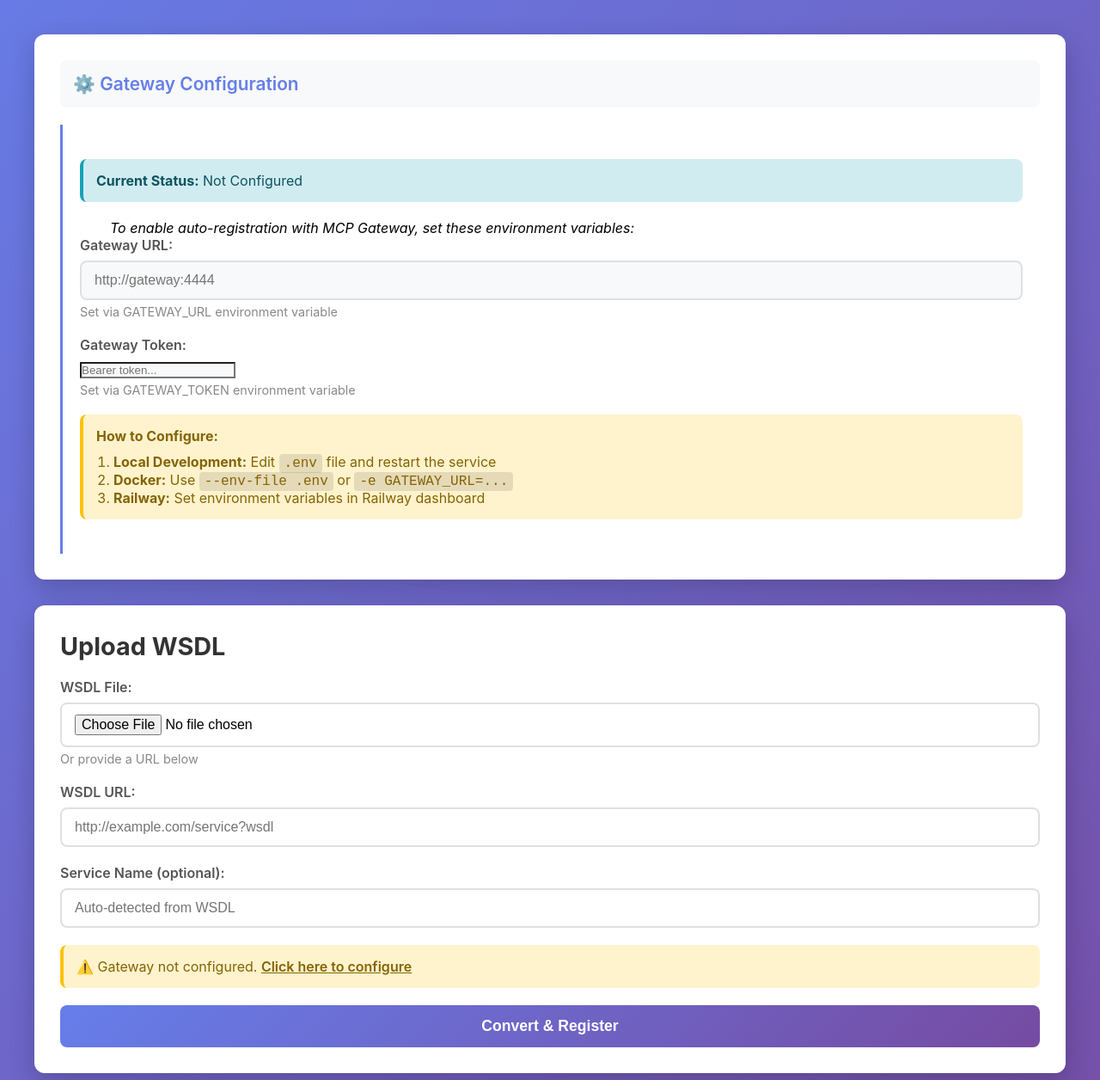
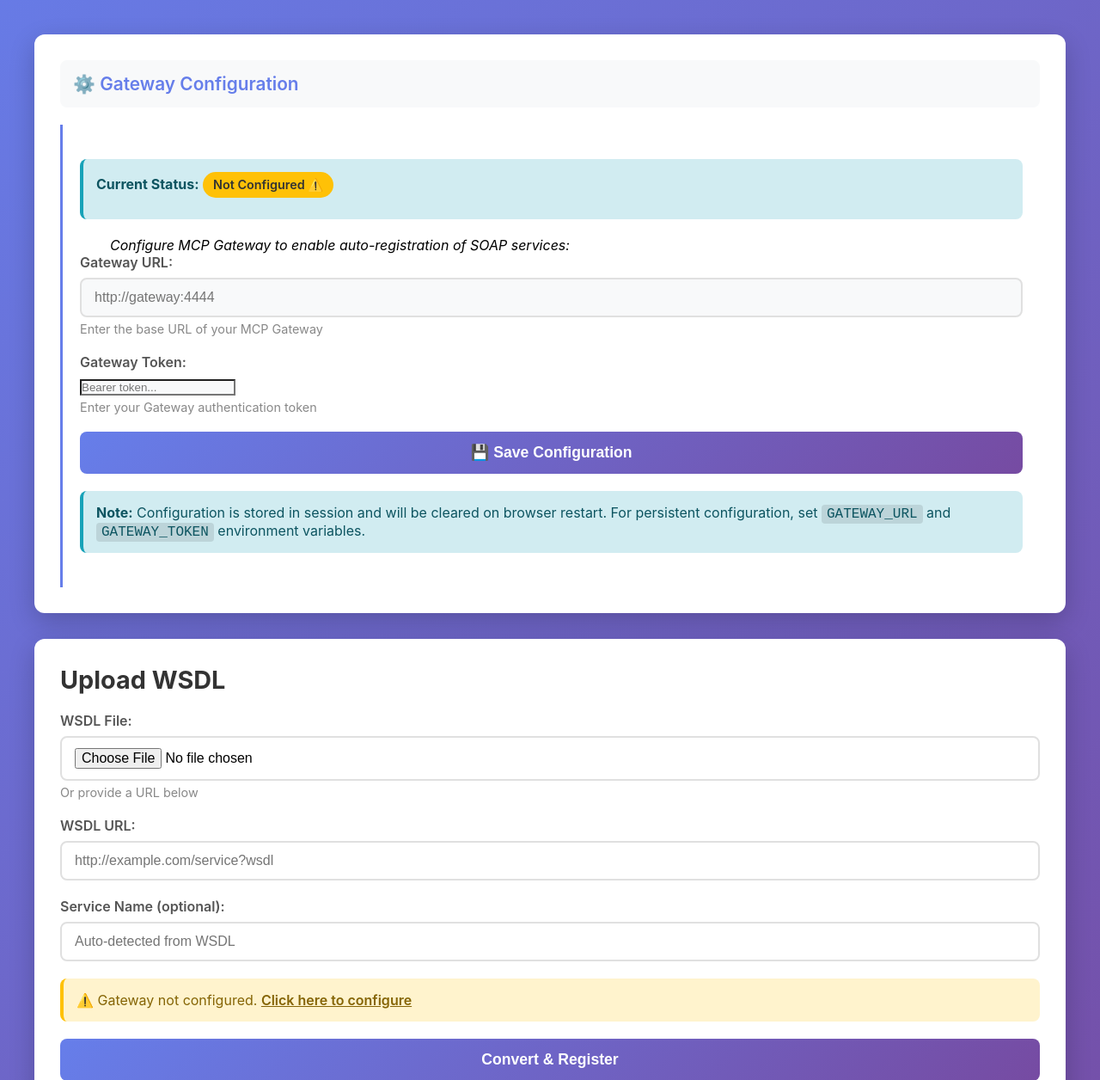
Before and after one commit to venubhamidi/rest-soap-proxy, a Flask app: page / in a window 1280 px wide, after a click on "⚙️ Gateway Configuration". Shown: the part 193-1449 px from the top of the page at 86% size. Run offline with Flask 3, Linux system fonts and the light colour scheme; data that the repository does not hold is empty.

Commit message:
Add editable Gateway configuration in UI with session storage

```diff
--- a/app.py
+++ b/app.py
@@ -2,7 +2,7 @@
 SOAP-to-REST Proxy Service
 Main Flask application
 """
-from flask import Flask, request, jsonify, render_template, send_file
+from flask import Flask, request, jsonify, render_template, send_file, session
 import json
 import yaml
 import tempfile
@@ -27,6 +27,7 @@ logger = logging.getLogger(__name__)
 # Initialize Flask app
 app = Flask(__name__)
 app.config['MAX_CONTENT_LENGTH'] = 16 * 1024 * 1024  # 16MB max upload
+app.secret_key = os.getenv('SECRET_KEY', 'dev-secret-key-change-in-production')
 
 # Initialize database
 init_db()
@@ -35,10 +36,27 @@ init_db()
 soap_translator = get_soap_translator()
 
 
+def is_gateway_configured():
+    """Check if gateway is configured (env vars or session)"""
+    return Config.gateway_configured() or (
+        session.get('gateway_url') and session.get('gateway_token')
+    )
+
+
+def get_gateway_url():
+    """Get gateway URL from session or env"""
+    return session.get('gateway_url') or Config.GATEWAY_URL
+
+
+def get_gateway_token():
+    """Get gateway token from session or env"""
+    return session.get('gateway_token') or Config.GATEWAY_TOKEN
+
+
 @app.route('/')
 def index():
     """Main web UI"""
-    return render_template('index.html', gateway_configured=Config.gateway_configured())
+    return render_template('index.html', gateway_configured=is_gateway_configured())
 
 
 @app.route('/health')
@@ -58,7 +76,7 @@ def health():
     return jsonify({
         'status': 'healthy',
         'database': db_status,
-        'gateway_configured': Config.gateway_configured(),
+        'gateway_configured': is_gateway_configured(),
         'cache_stats': soap_translator.get_cache_stats()
     })
 
@@ -141,9 +159,12 @@ def convert_wsdl():
         }
 
         # Auto-register with Gateway if requested
-        if auto_register and Config.gateway_configured():
+        if auto_register and is_gateway_configured():
             try:
-                gateway_client = GatewayClient()
+                gateway_client = GatewayClient(
+                    gateway_url=get_gateway_url(),
+                    bearer_token=get_gateway_token()
+                )
                 gateway_result = gateway_client.register_service(
                     service=service,
                     proxy_base_url=Config.PROXY_BASE_URL,
@@ -225,9 +246,12 @@ def delete_service(service_id):
             return jsonify({'error': 'Service not found'}), 404
 
         # Unregister from Gateway if registered
-        if service.gateway_registered and Config.gateway_configured():
+        if service.gateway_registered and is_gateway_configured():
             try:
-                gateway_client = GatewayClient()
+                gateway_client = GatewayClient(
+                    gateway_url=get_gateway_url(),
+                    bearer_token=get_gateway_token()
+                )
                 gateway_client.unregister_service(service, db)
                 logger.info(f"Service unregistered from Gateway: {service.name}")
             except Exception as e:
@@ -287,8 +311,8 @@ def download_openapi(service_id, format):
 @app.route('/api/services/<service_id>/register-gateway', methods=['POST'])
 def register_with_gateway(service_id):
     """Manually register service with MCP Gateway"""
-    if not Config.gateway_configured():
-        return jsonify({'error': 'Gateway not configured. Set GATEWAY_URL and GATEWAY_TOKEN'}), 400
+    if not is_gateway_configured():
+        return jsonify({'error': 'Gateway not configured. Please configure Gateway URL and Token in the UI'}), 400
 
     db = SessionLocal()
     try:
@@ -301,7 +325,10 @@ def register_with_gateway(service_id):
             return jsonify({'error': 'Service already registered with Gateway'}), 409
 
         # Register with Gateway
-        gateway_client = GatewayClient()
+        gateway_client = GatewayClient(
+            gateway_url=get_gateway_url(),
+            bearer_token=get_gateway_token()
+        )
         result = gateway_client.register_service(
             service=service,
             proxy_base_url=Config.PROXY_BASE_URL,
@@ -327,7 +354,7 @@ def register_with_gateway(service_id):
 @app.route('/api/services/<service_id>/unregister-gateway', methods=['DELETE'])
 def unregister_from_gateway(service_id):
     """Unregister service from MCP Gateway"""
-    if not Config.gateway_configured():
+    if not is_gateway_configured():
         return jsonify({'error': 'Gateway not configured'}), 400
 
     db = SessionLocal()
@@ -341,7 +368,10 @@ def unregister_from_gateway(service_id):
             return jsonify({'error': 'Service not registered with Gateway'}), 409
 
         # Unregister from Gateway
-        gateway_client = GatewayClient()
+        gateway_client = GatewayClient(
+            gateway_url=get_gateway_url(),
+            bearer_token=get_gateway_token()
+        )
         gateway_client.unregister_service(service, db)
 
         logger.info(f"Service unregistered from Gateway: {service.name}")
@@ -393,6 +423,42 @@ def execute_soap_operation(service_name, operation_name):
         }), 500
 
 
+@app.route('/api/gateway/config', methods=['GET'])
+def get_gateway_config():
+    """Get gateway configuration (from env or session)"""
+    gateway_url = session.get('gateway_url') or Config.GATEWAY_URL
+    gateway_token = session.get('gateway_token') or Config.GATEWAY_TOKEN
+
+    return jsonify({
+        'gateway_url': gateway_url,
+        'gateway_token': '****' if gateway_token else '',  # Mask token
+        'configured': bool(gateway_url and gateway_token)
+    })
+
+
+@app.route('/api/gateway/config', methods=['POST'])
+def save_gateway_config():
+    """Save gateway configuration to session"""
+    data = request.json
+
+    gateway_url = data.get('gateway_url', '').strip()
+    gateway_token = data.get('gateway_token', '').strip()
+
+    if not gateway_url or not gateway_token:
+        return jsonify({'error': 'Both gateway_url and gateway_token are required'}), 400
+
+    # Store in session
+    session['gateway_url'] = gateway_url
+    session['gateway_token'] = gateway_token
+
+    logger.info(f"Gateway configuration saved to session: {gateway_url}")
+
+    return jsonify({
+        'success': True,
+        'message': 'Gateway configuration saved successfully'
+    })
+
+
 if __name__ == '__main__':
     app.run(
         host=Config.HOST,
--- a/static/js/app.js
+++ b/static/js/app.js
@@ -3,6 +3,10 @@
 // Load services on page load
 document.addEventListener('DOMContentLoaded', () => {
     loadServices();
+    loadGatewayConfig();
+
+    // Setup gateway config form handler
+    document.getElementById('gateway-config-form').addEventListener('submit', saveGatewayConfig);
 });
 
 // Handle WSDL upload form
@@ -258,3 +262,93 @@ async function deleteService(serviceId, serviceName) {
         alert(`❌ Error: ${error.message}`);
     }
 }
+
+// Load gateway configuration
+async function loadGatewayConfig() {
+    try {
+        const response = await fetch('/api/gateway/config');
+        const data = await response.json();
+
+        if (data.gateway_url) {
+            document.getElementById('gateway-url').value = data.gateway_url;
+        }
+        if (data.gateway_token) {
+            document.getElementById('gateway-token').value = data.gateway_token;
+        }
+
+        // Update status
+        const statusEl = document.getElementById('gateway-status');
+        if (data.configured) {
+            statusEl.textContent = 'Connected ✅';
+            statusEl.className = 'badge success';
+        } else {
+            statusEl.textContent = 'Not Configured ⚠️';
+            statusEl.className = 'badge warning';
+        }
+    } catch (error) {
+        console.error('Error loading gateway config:', error);
+    }
+}
+
+// Save gateway configuration
+async function saveGatewayConfig(e) {
+    e.preventDefault();
+
+    const saveBtn = document.getElementById('save-gateway-btn');
+    const btnText = saveBtn.querySelector('.btn-text');
+    const btnLoader = saveBtn.querySelector('.btn-loader');
+    const resultBox = document.getElementById('gateway-config-result');
+
+    // Disable button
+    saveBtn.disabled = true;
+    btnText.style.display = 'none';
+    btnLoader.style.display = 'inline';
+
+    const gatewayUrl = document.getElementById('gateway-url').value;
+    const gatewayToken = document.getElementById('gateway-token').value;
+
+    try {
+        const response = await fetch('/api/gateway/config', {
+            method: 'POST',
+            headers: {
+                'Content-Type': 'application/json'
+            },
+            body: JSON.stringify({
+                gateway_url: gatewayUrl,
+                gateway_token: gatewayToken
+            })
+        });
+
+        const data = await response.json();
+
+        if (response.ok) {
+            resultBox.className = 'info-box success';
+            resultBox.innerHTML = '<p><strong>✅ Configuration saved successfully!</strong></p><p>You can now enable auto-registration when uploading WSDL files.</p>';
+            resultBox.style.display = 'block';
+
+            // Update status
+            document.getElementById('gateway-status').textContent = 'Connected ✅';
+
+            // Reload page to update gateway checkboxes
+            setTimeout(() => window.location.reload(), 1500);
+        } else {
+            resultBox.className = 'info-box error';
+            resultBox.innerHTML = `<p><strong>❌ Error:</strong> ${data.error}</p>`;
+            resultBox.style.display = 'block';
+        }
+
+    } catch (error) {
+        resultBox.className = 'info-box error';
+        resultBox.innerHTML = `<p><strong>❌ Error:</strong> ${error.message}</p>`;
+        resultBox.style.display = 'block';
+    } finally {
+        saveBtn.disabled = false;
+        btnText.style.display = 'inline';
+        btnLoader.style.display = 'none';
+
+        // Hide result after 5 seconds
+        setTimeout(() => {
+            resultBox.style.display = 'none';
+        }, 5000);
+    }
+}
--- a/templates/index.html
+++ b/templates/index.html
@@ -19,29 +19,33 @@
                 <summary>⚙️ Gateway Configuration</summary>
                 <div class="config-content">
                     <div class="info-box info">
-                        <p><strong>Current Status:</strong> <span id="gateway-status">{{ 'Connected' if gateway_configured else 'Not Configured' }}</span></p>
+                        <p><strong>Current Status:</strong> <span id="gateway-status">{{ 'Connected ✅' if gateway_configured else 'Not Configured ⚠️' }}</span></p>
                     </div>
-                    <p class="help-text">To enable auto-registration with MCP Gateway, set these environment variables:</p>
+                    <p class="help-text">Configure MCP Gateway to enable auto-registration of SOAP services:</p>
 
+                    <form id="gateway-config-form">
                         <div class="form-group">
                             <label>Gateway URL:</label>
-                        <input type="text" id="gateway-url" placeholder="http://gateway:4444" readonly>
-                        <small>Set via GATEWAY_URL environment variable</small>
+                            <input type="text" id="gateway-url" name="gateway_url" placeholder="http://gateway:4444" required>
+                            <small>Enter the base URL of your MCP Gateway</small>
                         </div>
 
                         <div class="form-group">
                             <label>Gateway Token:</label>
-                        <input type="password" id="gateway-token" placeholder="Bearer token..." readonly>
-                        <small>Set via GATEWAY_TOKEN environment variable</small>
+                            <input type="password" id="gateway-token" name="gateway_token" placeholder="Bearer token..." required>
+                            <small>Enter your Gateway authentication token</small>
                         </div>
 
-                    <div class="info-box warning">
-                        <p><strong>How to Configure:</strong></p>
-                        <ol style="margin: 10px 0 0 20px; text-align: left;">
-                            <li><strong>Local Development:</strong> Edit <code>.env</code> file and restart the service</li>
-                            <li><strong>Docker:</strong> Use <code>--env-file .env</code> or <code>-e GATEWAY_URL=...</code></li>
-                            <li><strong>Railway:</strong> Set environment variables in Railway dashboard</li>
-                        </ol>
+                        <button type="submit" class="btn btn-primary" id="save-gateway-btn">
+                            <span class="btn-text">💾 Save Configuration</span>
+                            <span class="btn-loader" style="display: none;">Saving...</span>
+                        </button>
+                    </form>
+
+                    <div id="gateway-config-result" style="display: none; margin-top: 15px;"></div>
+
+                    <div class="info-box info" style="margin-top: 20px;">
+                        <p><strong>Note:</strong> Configuration is stored in session and will be cleared on browser restart. For persistent configuration, set <code>GATEWAY_URL</code> and <code>GATEWAY_TOKEN</code> environment variables.</p>
                     </div>
                 </div>
             </details>
```
Lines whose indentation alone changed are shown as unchanged.
